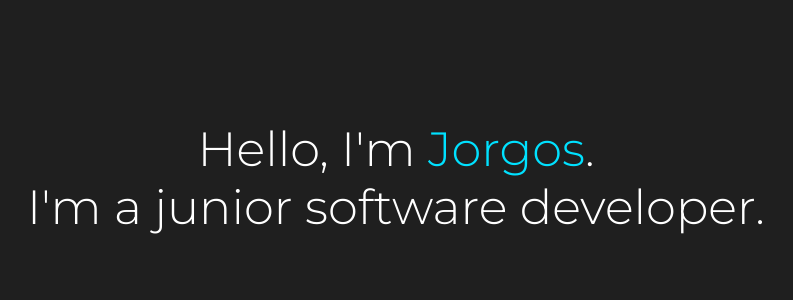
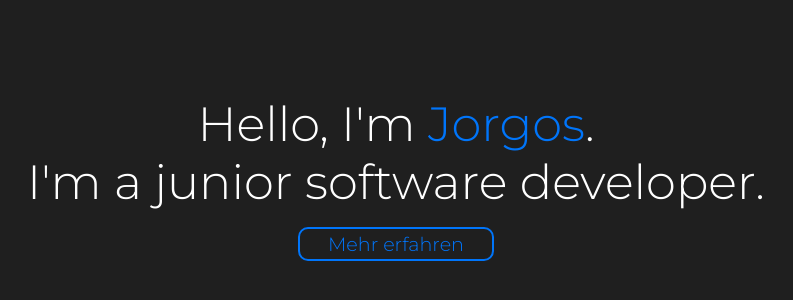
Before and after one commit to JorgoPapapostolu/Portfolio, a React (Create React App) app: page / in a window 1280 px wide. Shown: the part 222-522 px from the top of the page, without its empty margins (244-1037 px from the left). Built offline with nearby package versions, Linux system fonts and the light colour scheme.

Commit message:
Button with Link, Movement, delete Router&NavLink

```diff
--- a/src/App.css
+++ b/src/App.css
@@ -19,7 +19,7 @@ body {
   position: relative;
   align-self: center;
   justify-self: center;
-  display: block;
+  display: flex;
   flex-direction: column;
   align-items: center;
   line-height: normal;
@@ -39,7 +39,7 @@ body {
 
 .font-link span {
   font-family: 'Montserrat';
-  color: rgb(0, 225, 255);
+  color: rgb(0, 117, 250);
   font-weight: 500;
 }
 
@@ -69,3 +69,40 @@ body {
    transform: translate(0px);
   }
  }
+
+ .mehrButton {
+  position: relative;
+  font-size: 19.2px;
+  font-family: 'Montserrat';
+  color: rgb(0, 117, 250);
+  opacity: 100%;
+  border-radius: 10px;
+  border: 2px solid rgb(0, 117, 250);
+  font-weight: 500;
+  margin-top: 1rem;
+  padding: 0.2rem 1rem;
+  width: 10rem;
+  animation: mehrButton 1200ms ease 1500ms backwards;
+  transition: all 0.5s;
+ }
+
+ .mehrButton:hover {
+  top: -2.5px;
+  bottom: 2.5px;
+ }
+
+ @keyframes mehrButton {
+  from {
+   opacity: 0;
+   transform: translateY(100px);
+  }
+  to {
+   opacity: 1;
+   transform: translate(0px);
+  }
+ }
+
+ .aboutLink {
+  color: inherit;
+  text-decoration: none;
+ }
--- a/src/App.tsx
+++ b/src/App.tsx
@@ -1,15 +1,13 @@
 import React from 'react';
 import './App.css';
 import Home from './components/home';
-import { Routes, Route } from "react-router-dom";
+
 
 
 function App() {
   return (
     <div className="App">
-      <Routes>
-        <Route path="/" element={<Home />} />
-      </Routes>
+    <Home />
     </div>
   );
 }
--- a/src/components/home.tsx
+++ b/src/components/home.tsx
@@ -8,7 +8,7 @@ export default function Home() {
           </p>
           <p className="drop-in-2">I'm a junior software developer.</p>
         </div>
-        <div></div>
+        <a href="#about" className="aboutLink"><div className="mehrButton">Mehr erfahren</div></a>
       </div>
     </div>
   );
```
